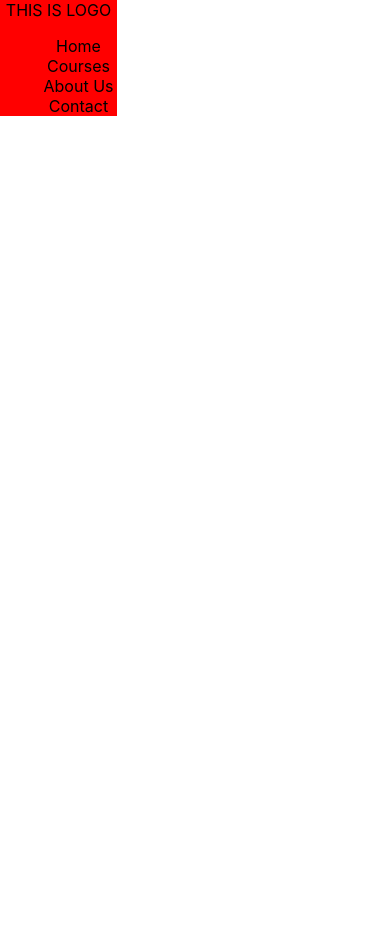
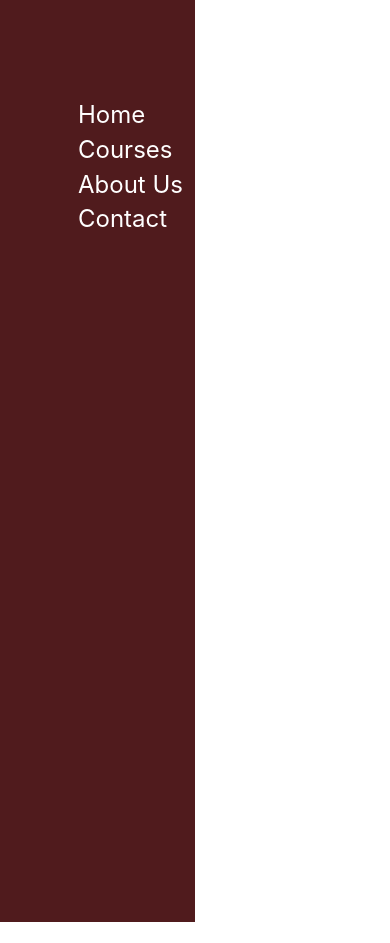
Before and after one commit to Hritik108/siddhivinayak, a React (Create React App) app: page / in a window 390 px wide. Before the commit the page ends 844 px from the top, so only its background shows below. Built offline with nearby package versions, Linux system fonts and the light colour scheme.

Commit message:
mobile navbar

```diff
--- a/src/assets/css/navbar.css
+++ b/src/assets/css/navbar.css
@@ -53,6 +53,25 @@ a{
 }
 
 .navbar-mobile{
-   width: 30%;
-   background-color: red;
+   width: 50vw;
+   height: 100vh;
+   background-color: #501B1D;
+   padding-top: 20%;
 }
+
+.navbar-mobile ul{
+    padding-left: 40%;
+}
+
+.navbar-mobile ul li{
+    font-size: 1.5rem;
+    justify-content: left;
+    padding-top: 5%;
+    text-align: justify;
+
+}
+
+.navbar-mobile ul li a{
+    color: white;
+
+}
--- a/src/components/navbar/navbar.js
+++ b/src/components/navbar/navbar.js
@@ -1,6 +1,6 @@
 import React from "react";
 import "../../assets/css/navbar.css";
-// import jQuery from "jquery";
+import jQuery from "jquery";
 
 class Navbar extends React.Component {
   constructor(props) {
@@ -9,7 +9,7 @@ class Navbar extends React.Component {
       active: "home",
       isResponsive: true,
     };
-    // this.handleScroll = this.handleScroll.bind(this);
+    this.handleScroll = this.handleScroll.bind(this);
     this.handleResize = this.handleResize.bind(this);
   }
 
@@ -46,6 +46,28 @@ class Navbar extends React.Component {
     this.setState({ isResponsive });
   }
 
+  handleScroll(event) {
+    let scrollTop = window.pageYOffset;
+    if (scrollTop > 10) {
+      jQuery(".navbar-main").css({
+        height: "60px",
+        padding: "0% 5%",
+        width: "95%",
+        border: "solid  #1363DF",
+        borderWidth: "0px 0px 4px 0px",
+        backgroundColor: "white",
+      });
+    } else {
+      jQuery(".navbar-main").css({
+        height: "80px",
+        padding: "1% 10% 0% 10%",
+        width: "80vw",
+        border: "0px",
+        backgroundColor: "transparent",
+      });
+    }
+  }
+
   render() {
     const { isResponsive } = this.state;
 
@@ -59,25 +81,25 @@ class Navbar extends React.Component {
             <li>
               <a href="/home">Home</a>
               <div
-                className={this.state.active == "home" ? "circle" : ""}
+                className={this.state.active === "home" ? "circle" : ""}
               ></div>
             </li>
             <li>
               <a href="/courses">Courses</a>
               <div
-                className={this.state.active == "courses" ? "circle" : ""}
+                className={this.state.active === "courses" ? "circle" : ""}
               ></div>
             </li>
             <li>
               <a href="/about">About Us</a>
               <div
-                className={this.state.active == "about" ? "circle" : ""}
+                className={this.state.active === "about" ? "circle" : ""}
               ></div>
             </li>
             <li>
               <a href="/contact">Contact</a>
               <div
-                className={this.state.active == "contact" ? "circle" : ""}
+                className={this.state.active === "contact" ? "circle" : ""}
               ></div>
             </li>
           </ul>
@@ -86,7 +108,6 @@ class Navbar extends React.Component {
     } else {
       return (
         <nav className="navbar-mobile">
-          <div>THIS IS LOGO</div>
           <ul>
             <li>
               <a href="home">Home</a>
```
